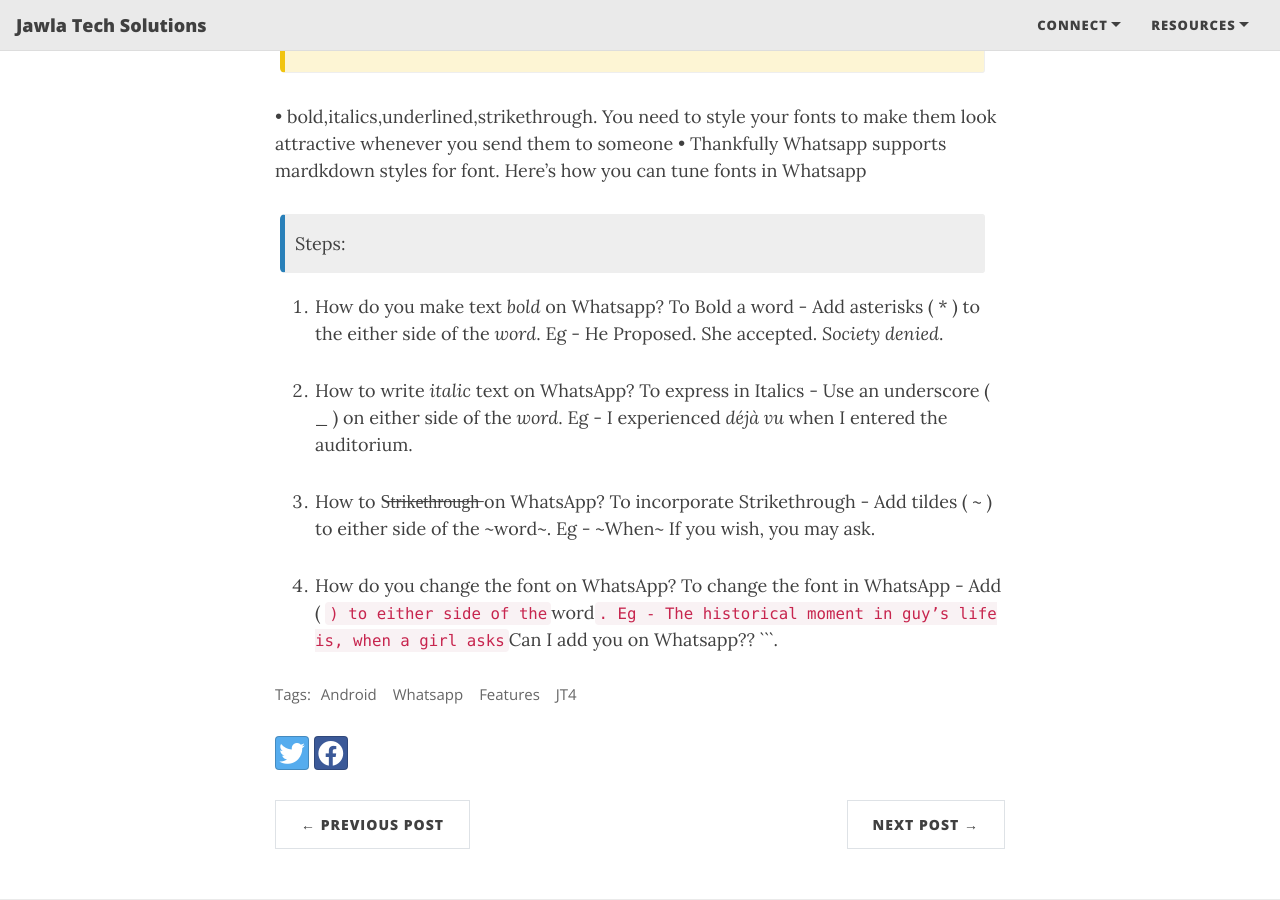
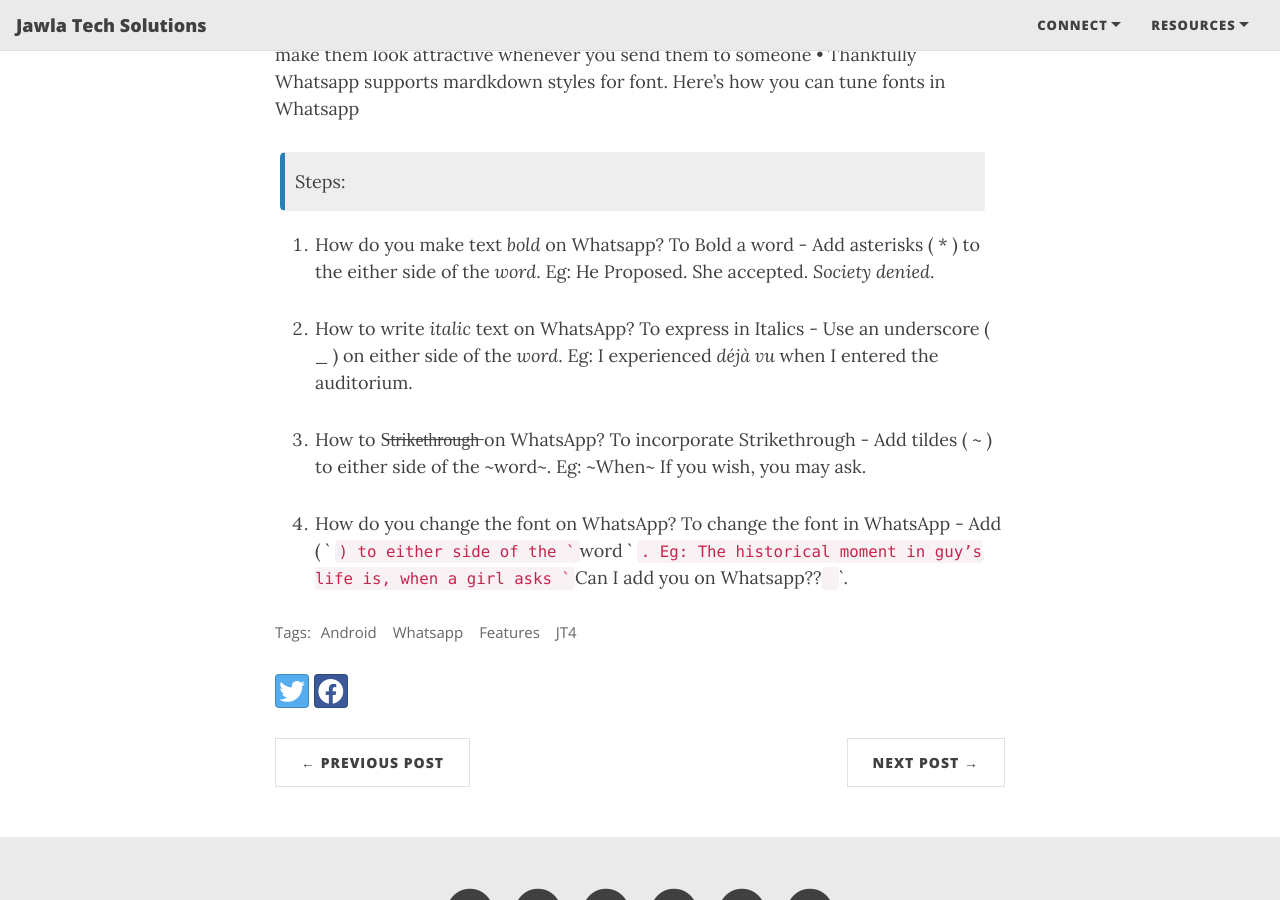
Before and after one commit to cukapd/wjt, a Jekyll site: the page built from _posts/2021-01-12-how to-format-messages-in-whatsapp-cheatcodes.md, in a window 1280 px wide and 900 px high, scrolled down 622 px. Built offline with Jekyll 4.4.1, drawn with Linux system fonts in a browser that asks for light colours; nearby versions of some CDN libraries; some of the changed lines change nothing that is shown.

Commit message:
Update 2021-01-12-how to-format-messages-in-whatsapp-cheatcodes.md

````diff
--- a/_posts/2021-01-12-how to-format-messages-in-whatsapp-cheatcodes.md
+++ b/_posts/2021-01-12-how to-format-messages-in-whatsapp-cheatcodes.md
@@ -6,9 +6,7 @@
 comments: true
 ---
 
-{: .box-warning}
-Overview:
-
+```Overview:```
 • bold,italics,underlined,strikethrough. You need to style your fonts to make them look attractive whenever you send them to someone
 • Thankfully Whatsapp supports mardkdown styles for font. Here's how you can tune fonts in Whatsapp
 
@@ -16,18 +14,18 @@
 {: .box-note}
 Steps:
 
-1. How do you make text *bold* on Whatsapp?
+1. How do you make text _bold_ on Whatsapp?
    To Bold a word - Add asterisks ( * ) to the either side of the *word*.
-   Eg - He Proposed. She accepted. *Society denied*.
+   Eg:  He Proposed. She accepted. *Society denied*.
 
-2. How to write _italic_ text on WhatsApp?
+2. How to write *italic* text on WhatsApp?
    To express in Italics - Use an underscore ( _ ) on either side of the _word_.
-   Eg - I experienced _déjà vu_ when I entered the auditorium.
+   Eg:  I experienced _déjà vu_ when I entered the auditorium.
 
 3. How to S̶t̶r̶i̶k̶e̶t̶h̶r̶o̶u̶g̶h̶ on WhatsApp?
    To incorporate Strikethrough  - Add tildes ( ~ ) to either side of the ~word~.
-   Eg - ~When~ If you wish, you may ask.
+   Eg:  ~When~ If you wish, you may ask.
 
 4. How do you change the font on WhatsApp?
-   To change the font in WhatsApp - Add ( ``` ) to either side of the ```word```.
-   Eg - The historical moment in guy’s life is, when a girl asks ```Can I add you on Whatsapp?? ```.
+   To change the font in WhatsApp - Add ( ` `` ) to either side of the ` ``word ` ``.
+   Eg:  The historical moment in guy’s life is, when a girl asks ` ``Can I add you on Whatsapp??` ``.
````
